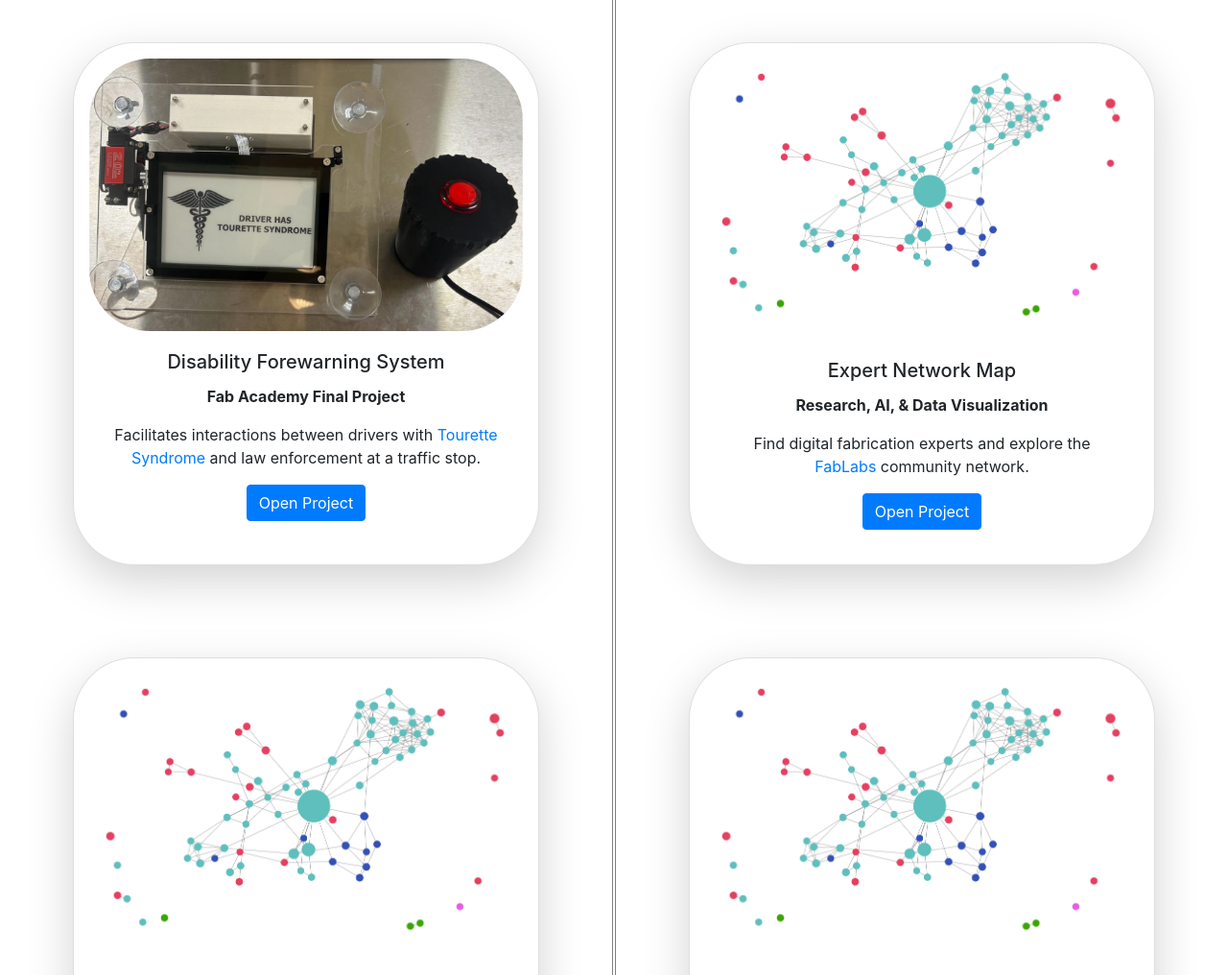
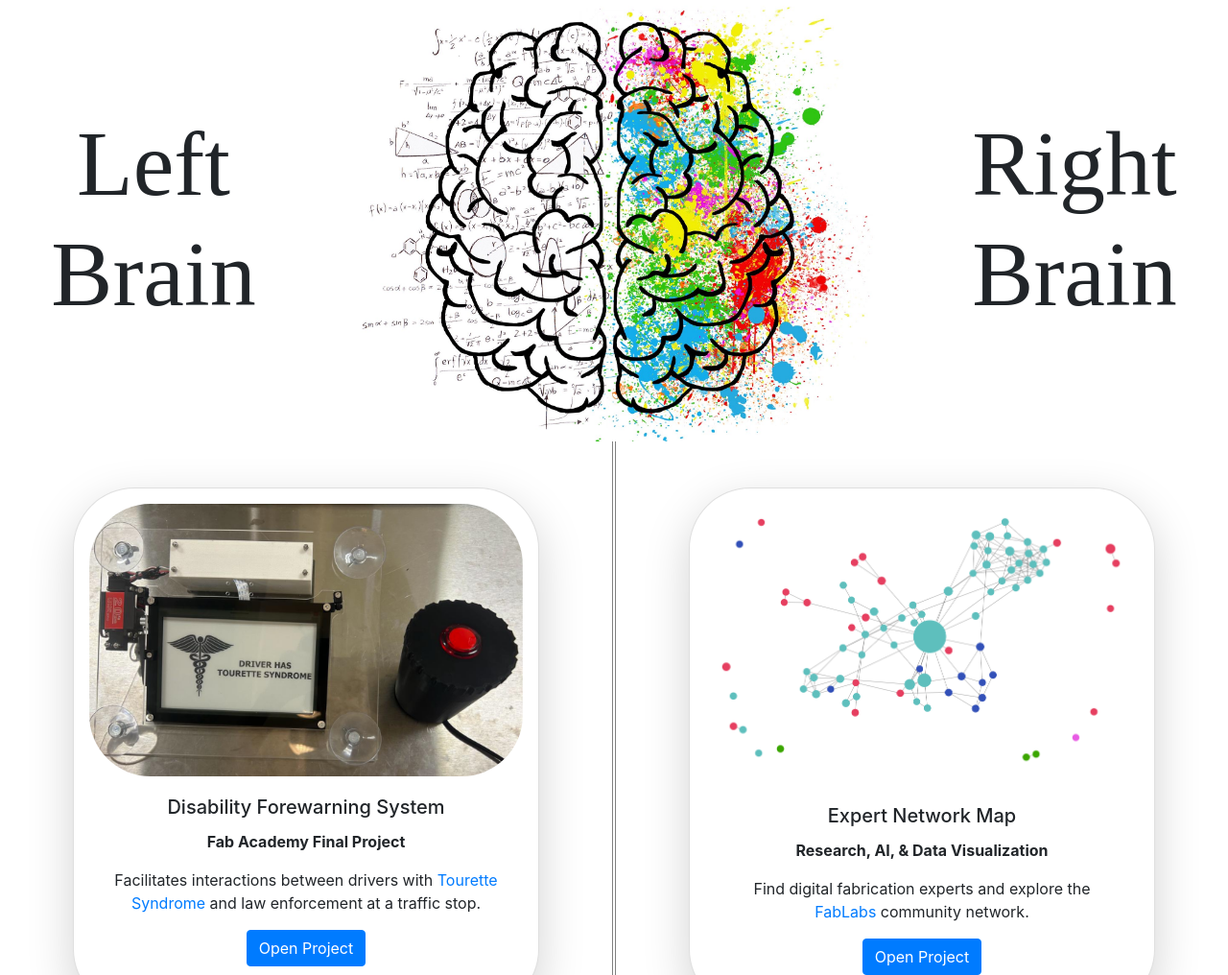
Before and after one commit to adamnstone/DigitalPortfolioWebsite, an MkDocs documentation site: the page built from docs/index.md, in a window 1280 px wide, cut to the strip 904-1920 px from the top of the page. Shown: the whole strip at 96% size. Built offline with MkDocs 1.6.1 and Material for MkDocs 9.7.7, drawn with Linux system fonts in a browser that asks for light colours.

Commit message:
loading screen

```diff
--- a/docs/assets/css/index.css
+++ b/docs/assets/css/index.css
@@ -19,17 +19,62 @@
   font-family: serif;
 }
 
+@keyframes fade-to-black-1 {
+  from{
+    color: white;
+    transform: translateX(calc(-100% - 2vw)) translateY(calc(-50% - 8vh));
+  }
+  to{
+    color: black;
+    transform: translateX(calc(-50% - 23vw)) translateY(calc(-50% - 8vh));
+  }
+}
+
+@keyframes fade-to-black-2 {
+  from{
+    color: white;
+    transform: translateX(2vw) translateY(calc(-50% - 8vh));
+  }
+  to{
+    color: black;
+    transform: translateX(calc(-50% + 23vw)) translateY(calc(-50% - 8vh));
+  }
+}
+
+@keyframes loading-rotate-1 {
+  50% {
+    transform: translateX(calc(-100% - 2vw)) translateY(calc(-50% - 8vh)) rotate(0deg);
+  }
+  100% {
+    transform: translateX(calc(-100% - 2vw)) translateY(calc(-50% - 8vh)) rotate(360deg);
+  }
+}
+
+@keyframes loading-rotate-2 {
+  50% {
+    transform: translateX(2vw) translateY(calc(-50% - 8vh)) rotate(0deg);
+  }
+  100% {
+    transform: translateX(2vw) translateY(calc(-50% - 8vh)) rotate(360deg);
+  }
+}
+
 #name-1, #name-2 {
+    z-index: 3;
+    color: white;
     font-size: 8.5vw;
     font-weight: bolder;
     position: absolute;
     left: 50%;
     top: 50%;
-    transform: translateX(calc(-50% - 23vw)) translateY(calc(-50% - 8vh));
+  }
+
+  #name-1 {
+    transform: translateX(calc(-100% - 2vw)) translateY(calc(-50% - 8vh));
   }
 
   #name-2 {
-    transform: translateX(calc(-50% + 23vw)) translateY(calc(-50% - 8vh));
+    transform: translateX(2vw) translateY(calc(-50% - 8vh));
   }
 
   #avatar {
@@ -82,6 +127,7 @@
   scrollbar-width: none;  /* Firefox */
   -ms-overflow-style: none;  /* IE and Edge */
   overflow-x:hidden;
+  overflow-y:hidden; /* removed by index.js */
   }
 
 .container {
@@ -142,3 +188,39 @@
   border-left: 1px solid grey;
   border-right: 1px solid grey;
 }
+
+.overlapping-container {
+  z-index: 1;
+}
+
+.overlapping {
+  position: absolute;
+  left: 50%;
+}
+
+#overlapping-divider {
+  transform: translateX(-50%);
+}
+
+#brain-img {
+  z-index: -1;
+}
+
+@keyframes fade-out {
+  from {
+    opacity: 1;
+  }
+  to {
+    opacity: 0;
+  }
+}
+
+#loading-screen {
+  width:100vw;
+  height:100vh;
+  background-color: blue;
+  position:absolute;
+  z-index:2;
+  left:0;
+  top:0;
+}
--- /dev/null
+++ b/docs/assets/js/index.js
@@ -0,0 +1,43 @@
+window.onload = () => {
+
+const body = document.getElementsByTagName("body")[0];
+
+const name1 = document.getElementById("name-1");
+const name2 = document.getElementById("name-2");
+
+let rotating = false;
+let stopRotating = false;
+
+const rotationFunc = (loadingInterval) => {
+    if (stopRotating){
+        clearInterval(loadingInterval);
+        return;
+    }
+    rotating = true;
+    name1.style.animation = "2s ease loading-rotate-1"
+    name2.style.animation = "2s ease loading-rotate-2"
+    setTimeout(() => {rotating = false; name1.style.animation = "none"; name2.style.animation = "none";}, 2000);
+};
+
+setTimeout(() => {
+    const loadingInterval = setInterval(() => {
+        rotationFunc(loadingInterval);
+    }, 2500);
+    rotationFunc();
+}, 100);
+
+document.getElementById("background-video").addEventListener("canplay", (event) => {
+    setTimeout(() => {
+        stopRotating = true;
+        setTimeout(() => {
+            console.log("triggering");
+            const loadingScreen = document.getElementById("loading-screen");
+            console.log(loadingScreen)
+            loadingScreen.style.animation = "1s ease-out fade-out forwards";
+            name1.style.animation = "1s ease-out fade-to-black-1 forwards";
+            name2.style.animation = "1s ease-out fade-to-black-2 forwards";
+            setTimeout(() => {body.style.overflowY = "scroll";}, 1000);
+        }, 2000);
+    },1000);
+});
+}
--- a/mkdocs.yml
+++ b/mkdocs.yml
@@ -13,6 +13,9 @@
   favicon: assets/images/favicon/favicon.ico
   palette:
     primary: blue
+    accent: orange
+  features:
+    - navigation.tabs
 markdown_extensions:
   - attr_list
 plugins:
--- a/overrides/index.html
+++ b/overrides/index.html
@@ -7,8 +7,12 @@
     <link rel="stylesheet" href="https://stackpath.bootstrapcdn.com/bootstrap/4.3.1/css/bootstrap.min.css">
     <link rel="stylesheet" type="text/css" href="./assets/css/index.css" />
     <link rel="icon" type="image/x-icon" href="./assets/images/favicon/favicon.ico">
+
 </head>
 <body>
+
+  <div id="loading-screen"></div>
+
     <div class="container text-center">
         <div class="row">
             <div class="col align-self-center">
@@ -20,6 +24,20 @@
                 <span id="name-2">Stone</span>
                 <img id="down-arrow-left" src="./assets/images/index/down_arrow.png">
                 <img id="down-arrow-right" src="./assets/images/index/down_arrow.png">
+            </div>
+        </div>
+        <div class="row">
+            <div class="col d-flex justify-content-center align-items-center">
+              <span class="brain-text display-1">Left Brain</span>
+            </div>
+            <div class="col-6 d-flex justify-content-center">
+              <div class="overlapping-container w-100">
+                <!--<div class="project-divider overlapping h-100" id="overlapping-divider"></div>-->
+                <img id="brain-img" class="w-100" src="./assets/images/index/brain-img.jpg">
+              </div>
+            </div>
+            <div class="col d-flex justify-content-center align-items-center">
+              <span class="brain-text display-1">Right Brain</span>
             </div>
         </div>
         <div class="row">
@@ -76,5 +94,6 @@
 
 
     <script src="https://cdn.jsdelivr.net/npm/bootstrap@5.3.2/dist/js/bootstrap.bundle.min.js" integrity="sha384-C6RzsynM9kWDrMNeT87bh95OGNyZPhcTNXj1NW7RuBCsyN/o0jlpcV8Qyq46cDfL" crossorigin="anonymous"></script>
+    <script src="./assets/js/index.js"></script>
   </body>
 </html>
```
Also changed, not shown: docs/assets/css/_index.css (line endings or trailing spaces), docs/assets/images/index/brain-img.jpg (added). Lines whose indentation alone changed are shown as unchanged.
